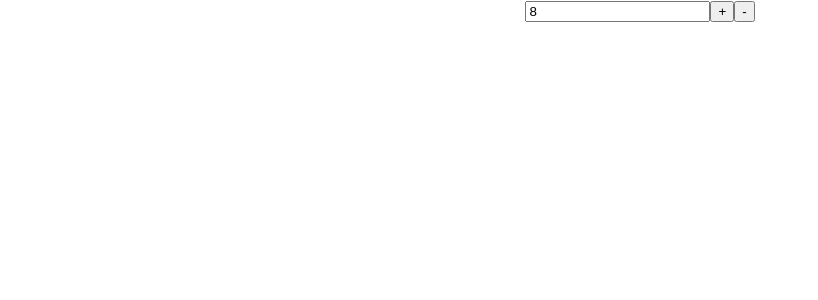
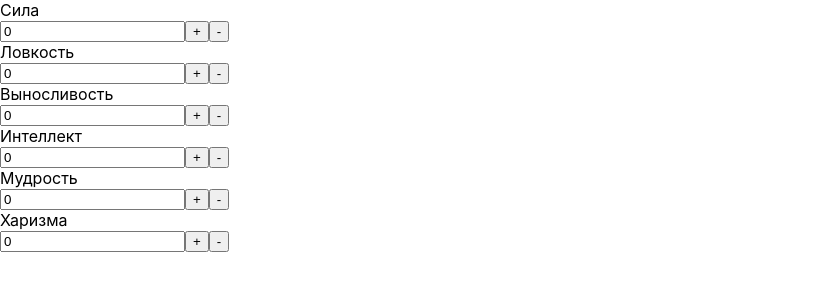
Before and after one commit to TrikVetra/point-by, a React (Create React App) app: page / in a window 1280 px wide. Shown: the top 300 px of the page, without its empty margins (0-818 px from the left). Built offline with nearby package versions, Linux system fonts and the light colour scheme.

Commit message:
Maped fields

```diff
--- a/src/App.css
+++ b/src/App.css
@@ -1,5 +1,5 @@
 .App {
-  text-align: center;
+  text-align: left;
 }
 
 .App-logo {
--- a/src/App.js
+++ b/src/App.js
@@ -1,12 +1,12 @@
 
 import './App.css';
 import FieldForm from './UI/FieldForm';
+import CalculatorFields from './UI/CalculatorFields';
 
 function App(props) {
-console.log (props)
   return (
     <div className="App">
-      <FieldForm state = {props.state.calc}/>
+      <CalculatorFields state = {props.state.calc}/>
     </div>
   );
 }
--- /dev/null
+++ b/src/UI/CalculatorFields.jsx
@@ -0,0 +1,21 @@
+import FieldForm from "./FieldForm"
+
+const CalculatorFields = (props) => {
+    console.log(props.state.Сhars)
+
+    let calculatorField = props.state.Сhars.map(
+        field => <FieldForm name={field.name} points={field.points} />
+    )
+
+    // let calculatorField = props.state.Сhars.map (
+    //     field => <FieldForm name = {field.name} points = {field.points}/>
+    // )
+
+    return (
+        <div>
+            {calculatorField}
+        </div>
+    )
+}
+
+export default CalculatorFields
--- a/src/UI/FieldForm.jsx
+++ b/src/UI/FieldForm.jsx
@@ -6,17 +6,19 @@ import { Formik } from "formik";
 
 import React from "react";
 
-const ClickHandler = (e,setFieldValue, values) => {
+const ClickHandler = (e, setFieldValue, values) => {
   let newValue = Number(values.points)
-    if (e.target.name === 'plus') newValue++
-    else if (e.target.name === 'minus') newValue--
+  if (e.target.name === 'plus' && values.points < 99) newValue++
+  else if (e.target.name === 'minus' && values.points > 0) newValue--
   setFieldValue("points", newValue)
 }
 
-const FieldForm = (props) => (
+const FieldForm = (props) => {
+  return (
     <div>
+      <div>{props.name}</div>
       <Formik
-        initialValues={{ points: props.state.UsedPoints}}
+        initialValues={{ points: props.points }}
         validate={values => {
           const errors = {};
           if (values.points && !/^\d+$/i.test(values.points)) { //!!! Валидация не работает т.к. онклик не разрешает вводиться этим символам.
@@ -63,6 +65,6 @@ const FieldForm = (props) => (
         )}
       </Formik>
     </div>
-  );
-
+  )
+}
 export default FieldForm;
```
Lines whose indentation alone changed are shown as unchanged.
